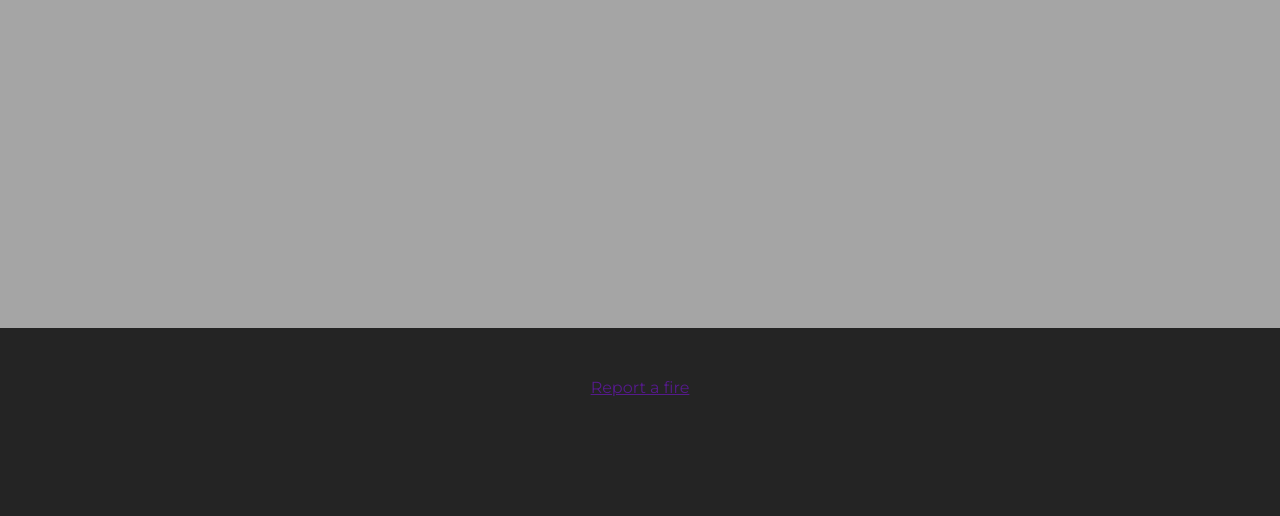
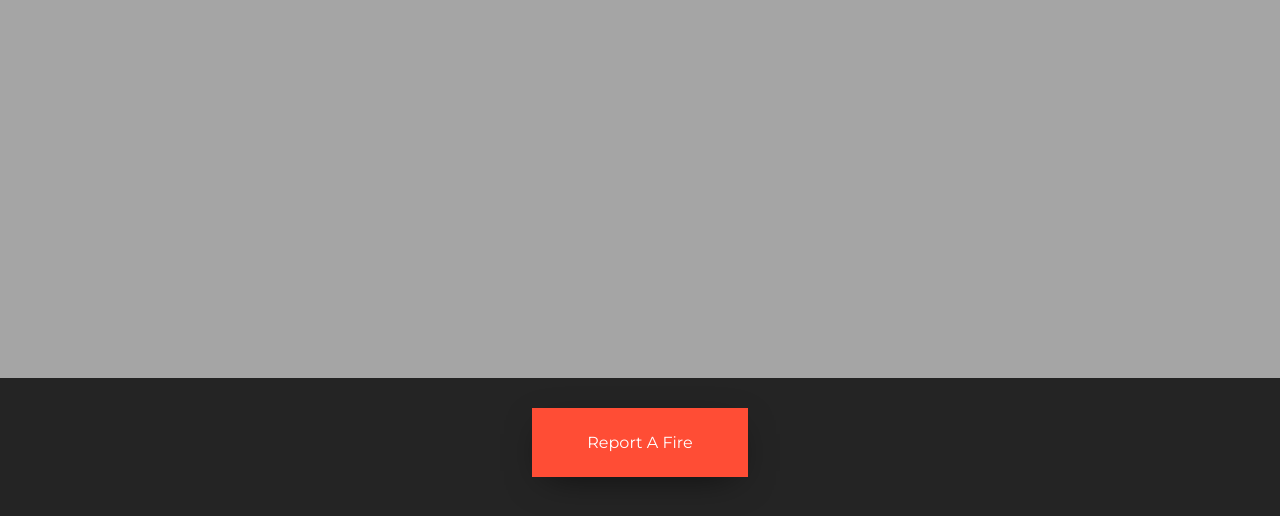
Before and after one commit to hlebakken/WildFireWarriors, a plain HTML site: page index.html in a window 1280 px wide. Shown: the part 114-630 px from the top of the page. Drawn offline with Linux system fonts and the light colour scheme.

Commit message:
button added

```diff
--- a/css/app.css
+++ b/css/app.css
@@ -25,10 +25,32 @@ h1 {
 }
 
 .map {
-    height: 350px;
+    height: 400px;
     background: #a5a5a5;
 }
 section {
-    margin-top: 50px;
+    margin-top: 30px;
     text-align: center;
 }
+
+.button {
+    display: inline-block;
+    padding: 25px 55px;
+    color: white;
+
+    text-transform: capitalize;
+    text-decoration: none;
+
+    -webkit-box-shadow: 0px 10px 39px -15px rgba(0,0,0,0.75);
+    -moz-box-shadow: 0px 10px 39px -15px rgba(0,0,0,0.75);
+    box-shadow: 0px 10px 39px -15px rgba(0,0,0,0.75);
+    transition: 300ms;
+}
+.button:hover {
+    transform: translateY(-5px);
+    transition: 300ms;
+}
+
+.red {
+    background: rgb(255, 77, 53);
+}
--- a/index.html
+++ b/index.html
@@ -20,7 +20,7 @@
 
     <!-- Section with buttons and links -->
     <section>
-        <a href=""> Report a fire </a>
+        <a href="" class="button red"> Report a fire </a>
     </section>
 
 
```
